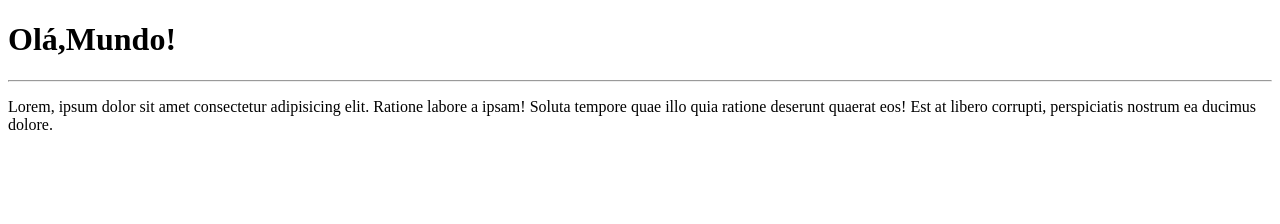
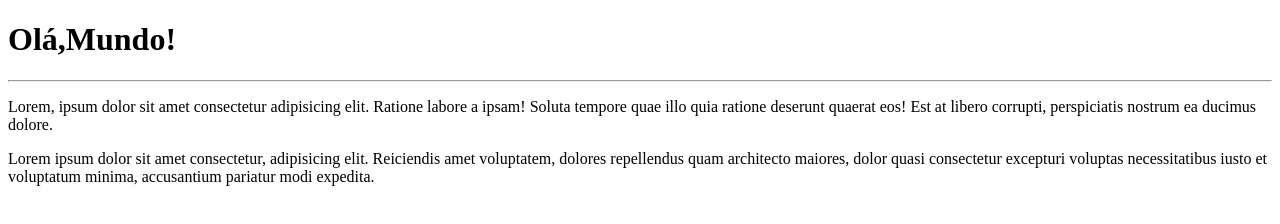
Before and after one commit to JefersonMelhor/Ola-Mundo-, a plain HTML site: page Site-exemplo/Index.html in a window 1280 px wide. Drawn offline with Linux system fonts and the light colour scheme.

Commit message:
adicionei 2 p

```diff
--- a/Site-exemplo/Index.html
+++ b/Site-exemplo/Index.html
@@ -10,5 +10,6 @@
     <h1>Olá,Mundo!</h1>
     <hr>
     <p>Lorem, ipsum dolor sit amet consectetur adipisicing elit. Ratione labore a ipsam! Soluta tempore quae illo quia ratione deserunt quaerat eos! Est at libero corrupti, perspiciatis nostrum ea ducimus dolore.</p>
+    <p>Lorem ipsum dolor sit amet consectetur, adipisicing elit. Reiciendis amet voluptatem, dolores repellendus quam architecto maiores, dolor quasi consectetur excepturi voluptas necessitatibus iusto et voluptatum minima, accusantium pariatur modi expedita.</p>
 </body>
 </html>
```
